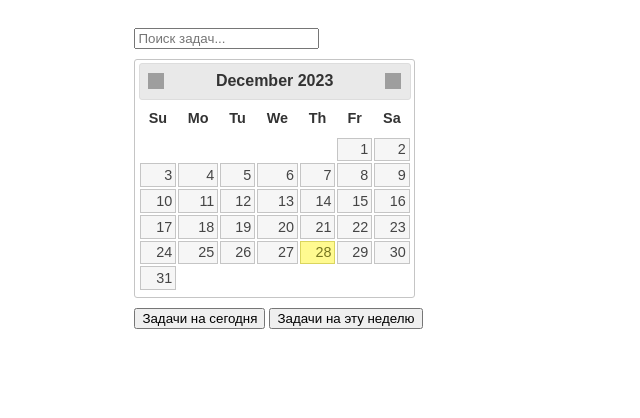
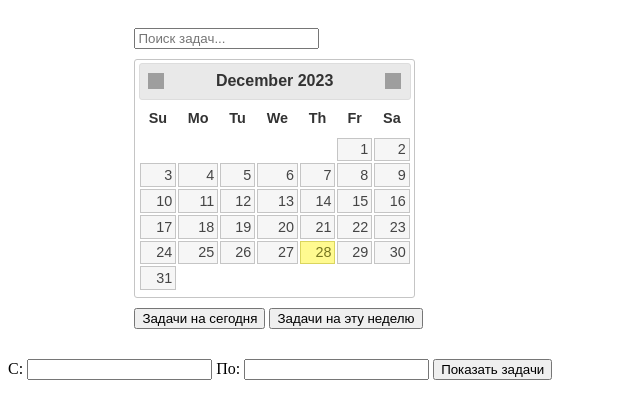
Before and after one commit to AlisherMukhambetzhanov/TaskManager, a website: page index.html in a window 1280 px wide. Shown: the whole page, without its empty margins (0-640 px from the left). Drawn offline with nearby package versions, Linux system fonts and the light colour scheme; grey boxes are pictures that could not be loaded.

Commit message:
Added picking task from definite range

```diff
--- a/index.html
+++ b/index.html
@@ -19,6 +19,15 @@
         <button id="week-tasks">Задачи на эту неделю</button>
         <div id="tasks-list"></div>
     </div>
+
+    <div id="date-range-section">
+        <label for="from">С:</label>
+        <input type="text" id="from" name="from">
+        <label for="to">По:</label>
+        <input type="text" id="to" name="to">
+        <button id="range-tasks">Показать задачи</button>
+    </div>
+
     <!-- Модальное окно -->
     <div id="taskModal" class="modal">
         <!-- Содержимое модального окна -->
--- a/script.js
+++ b/script.js
@@ -39,6 +39,42 @@ $(document).ready(function() {
     // Обработчик для кнопки задач на эту неделю
     $("#week-tasks").click(function() {
         getTasksForThisWeek();
+    });
+
+    let dateFormat = "mm/dd/yy",
+        from = $( "#from" )
+            .datepicker({
+                defaultDate: "+1w",
+                changeMonth: true,
+                numberOfMonths: 1
+            })
+            .on( "change", function() {
+                to.datepicker( "option", "minDate", getDate( this ) );
+            }),
+        to = $( "#to" ).datepicker({
+            defaultDate: "+1w",
+            changeMonth: true,
+            numberOfMonths: 1
+        })
+        .on( "change", function() {
+            from.datepicker( "option", "maxDate", getDate( this ) );
+        });
+
+    function getDate( element ) {
+        let date;
+        try {
+            date = $.datepicker.parseDate( dateFormat, element.value );
+        } catch( error ) {
+            date = null;
+        }
+        return date;
+    }
+
+    // Обработчик кнопки показа задач по диапазону
+    $('#range-tasks').click(function() {
+        let startDate = $('#from').val();
+        let endDate = $('#to').val();
+        getTasksByDateRange(startDate, endDate);
     });
 });
 
```
